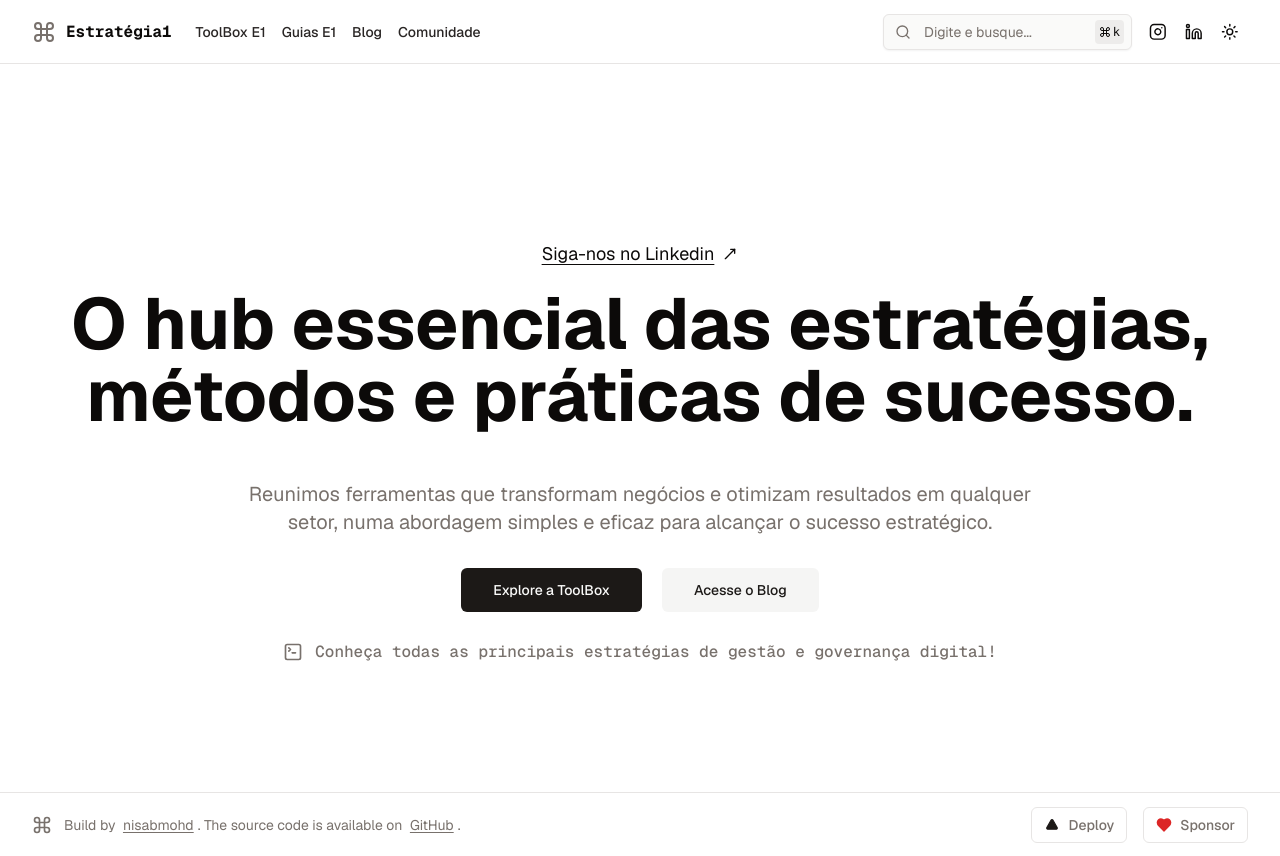
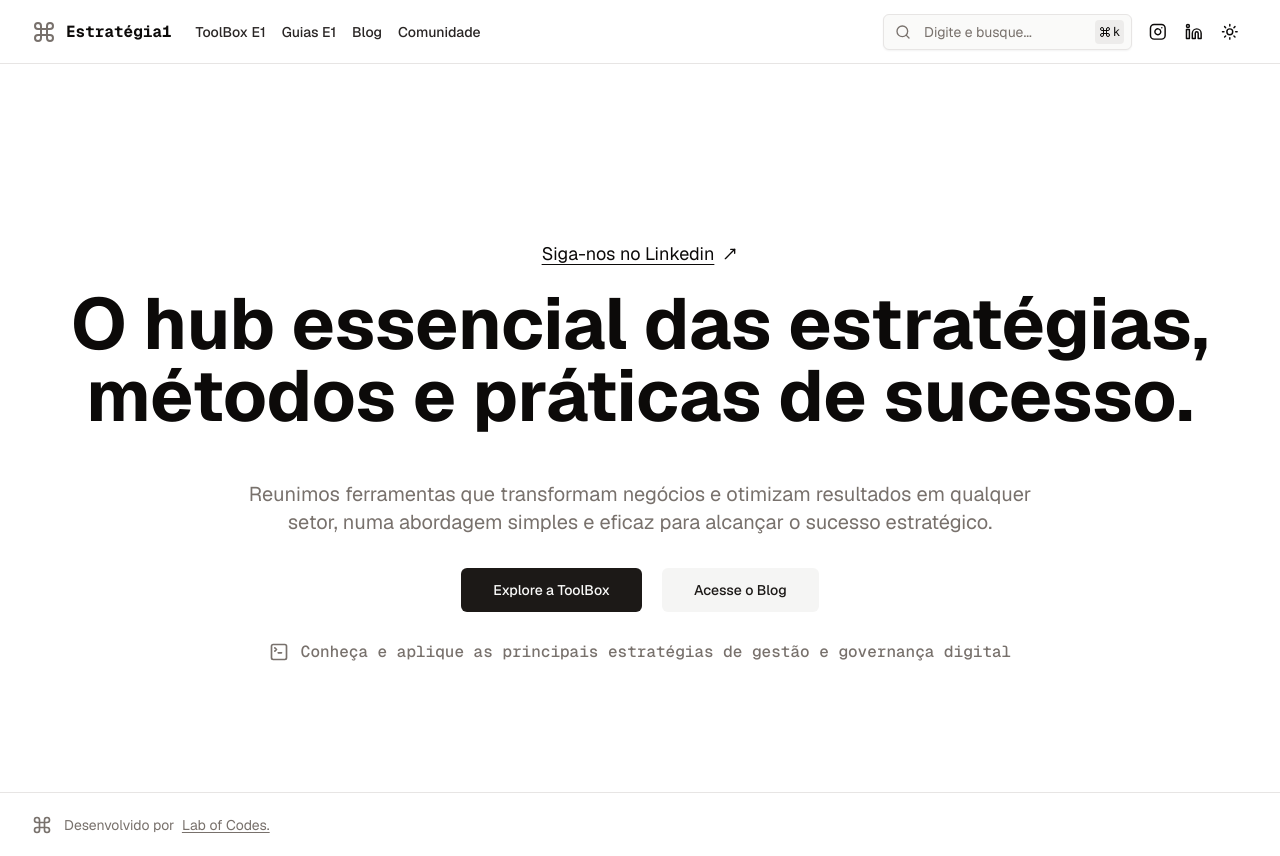
Before and after one commit to ismaelsmelo84/estrategia1, a Next.js app: page / in a window 1280 px wide. Built offline with nearby package versions, Linux system fonts and the light colour scheme.

Commit message:
Ajustes 2

```diff
--- a/app/blog/page.tsx
+++ b/app/blog/page.tsx
@@ -19,10 +19,10 @@ export default async function BlogIndexPage() {
     <div className="w-full mx-auto flex flex-col gap-1 sm:min-h-[91vh] min-h-[88vh] pt-2">
       <div className="mb-7 flex flex-col gap-2">
         <h1 className="text-3xl font-extrabold">
-          The latest blogs of this product
+          As últimas novidades no nosso blog
         </h1>
         <p className="text-muted-foreground">
-          All the latest blogs and news, straight from the team.
+          Sempre uma forma prática para utilizar as ferramentas do Estratégia1...
         </p>
       </div>
       <div className="grid md:grid-cols-3 sm:grid-cols-2 grid-cols-1 sm:gap-8 gap-4 mb-5">
--- a/app/page.tsx
+++ b/app/page.tsx
@@ -41,7 +41,7 @@ export default function Home() {
       </div>
       <span className="flex flex-row items-start sm:gap-2 gap-0.5 text-muted-foreground text-md mt-7 -mb-12 max-[800px]:mb-12 font-code text-base font-medium">
         <TerminalSquareIcon className="w-5 h-5 mr-1 mt-0.5" />
-        {"Conheça todas as principais estratégias de gestão e governança digital!"}
+        {"Conheça e aplique as principais estratégias de gestão e governança digital"}
       </span>
     </div>
   );
--- a/components/footer.tsx
+++ b/components/footer.tsx
@@ -9,21 +9,13 @@ export function Footer() {
         <div className="flex items-center gap-3">
           <CommandIcon className="sm:block hidden w-5 h-5 text-muted-foreground" />
           <p className="text-center">
-            Build by{" "}
+            Desenvolvido por{" "}
             <Link
               className="px-1 underline underline-offset-2"
-              href="https://github.com/nisabmohd"
+              href="https://labofcodes.com"
             >
-              nisabmohd
+             Lab of Codes.
             </Link>
-            . The source code is available on{" "}
-            <Link
-              className="px-1 underline underline-offset-2"
-              href="https://github.com/nisabmohd/Aria-Docs"
-            >
-              GitHub
-            </Link>
-            .
           </p>
         </div>
 
@@ -38,7 +30,7 @@ export function Footer() {
 export function FooterButtons() {
   return (
     <>
-      <Link
+{/*       <Link
         href="https://vercel.com/templates/next.js/documentation-template"
         className={buttonVariants({ variant: "outline", size: "sm" })}
       >
@@ -51,7 +43,7 @@ export function FooterButtons() {
       >
         <HeartIcon className="h-4 w-4 mr-2 text-red-600 fill-current" />
         Sponsor
-      </Link>
+      </Link> */}
     </>
   );
 }
--- a/contents/blogs/file-rec.mdx
+++ b/contents/blogs/file-rec.mdx
@@ -10,7 +10,7 @@ authors:
 cover: "https://img.freepik.com/premium-vector/many-monsters-various-colors-doodle-come-bless-birthday-happy_577083-84.jpg?w=826"
 ---
 
-## Introduction: Crafting a Recursive File System in React
+## Introdução: Crafting a Recursive File System in React
 
 In modern web development, creating interactive and dynamic file systems is a common requirement. Whether for managing documents, organizing projects, or building complex data structures, having a robust file system is crucial. In this blog post, we’ll explore how to build a recursive file system in React, focusing on nested folders and files that can be added, renamed, or deleted.
 
--- a/contents/blogs/mystery-art.mdx
+++ b/contents/blogs/mystery-art.mdx
@@ -14,7 +14,7 @@ authors:
 cover: "https://img.freepik.com/premium-vector/doodle-art-cartoon-hand-drawn-holiday-poster-template-very-detailed-with-lots-objects_577083-39.jpg?w=826"
 ---
 
-## Introduction: Crafting Code with Magic
+## Introdução: Crafting Code with Magic
 
 Welcome to a whimsical exploration of the art of code crafting! Today, we dive into a world where programming techniques are akin to ancient magic and algorithms are legendary spells. Prepare to uncover the secrets of coding through a mystical lens where every line of code holds a touch of enchantment.
 
--- a/contents/blogs/next-react.mdx
+++ b/contents/blogs/next-react.mdx
@@ -14,7 +14,7 @@ authors:
 cover: "https://img.freepik.com/premium-vector/many-monsters-various-colors-doodle-come-bless-birthday-happy_577083-85.jpg?w=826"
 ---
 
-## Introduction: Enhancing Next.js with React Server Components
+## Introdução: Enhancing Next.js with React Server Components
 
 Next.js has evolved to include powerful features like React Server Components and Server Actions, which offer a new way to handle server-side rendering and logic. These features provide a more efficient and streamlined approach to building web applications, allowing you to fetch data and render components on the server without compromising performance.
 
--- a/contents/blogs/react-space.mdx
+++ b/contents/blogs/react-space.mdx
@@ -14,7 +14,7 @@ authors:
 cover: "https://img.freepik.com/premium-vector/doodle-art-cartoon-hand-drawn-funny-vector-artwork-corporate-identity-designmonster_577083-70.jpg?w=826"
 ---
 
-## Introduction
+## Introdução
 
 Welcome, interstellar coders, to the cosmic adventure of React Space Components! Buckle up as we embark on a journey through the galaxy of server components, exploring their otherworldly powers and how they can transform your React universe. Prepare for liftoff as we dive into the quirks and features of these celestial components.
 
--- a/contents/blogs/time-travle.mdx
+++ b/contents/blogs/time-travle.mdx
@@ -10,7 +10,7 @@ authors:
 cover: "https://img.freepik.com/premium-vector/doodle-art-cartoon-hand-drawn-holiday-poster-template-very-detailed-with-lots-objects_577083-44.jpg?w=826"
 ---
 
-## Introduction: A Toasty Adventure Begins
+## Introdução: A Toasty Adventure Begins
 
 Welcome, breakfast enthusiasts and time-travelers alike! Today, we’re setting off on a fantastical adventure with the legendary Time-Traveling Toaster—a magical appliance that toasts bread across various historical eras and dimensions. Prepare yourself for a toast-filled journey through time and space!
 
--- a/contents/blogs/unicorns.mdx
+++ b/contents/blogs/unicorns.mdx
@@ -18,7 +18,7 @@ authors:
 cover: "https://img.freepik.com/premium-vector/doodle-art-cartoon-hand-drawn-funny-vector-artwork-corporate-identity-designmonster_577083-64.jpg?w=826"
 ---
 
-## Introduction
+## Introdução
 
 Unicorns have long been considered magical creatures, but did you know they can also be integrated into your JavaScript code? In this post, we will explore how to harness the power of unicorns to create more enchanting applications.
 
```
Also changed, not shown: 5 other files (tests, documents, lock files or other folders).
